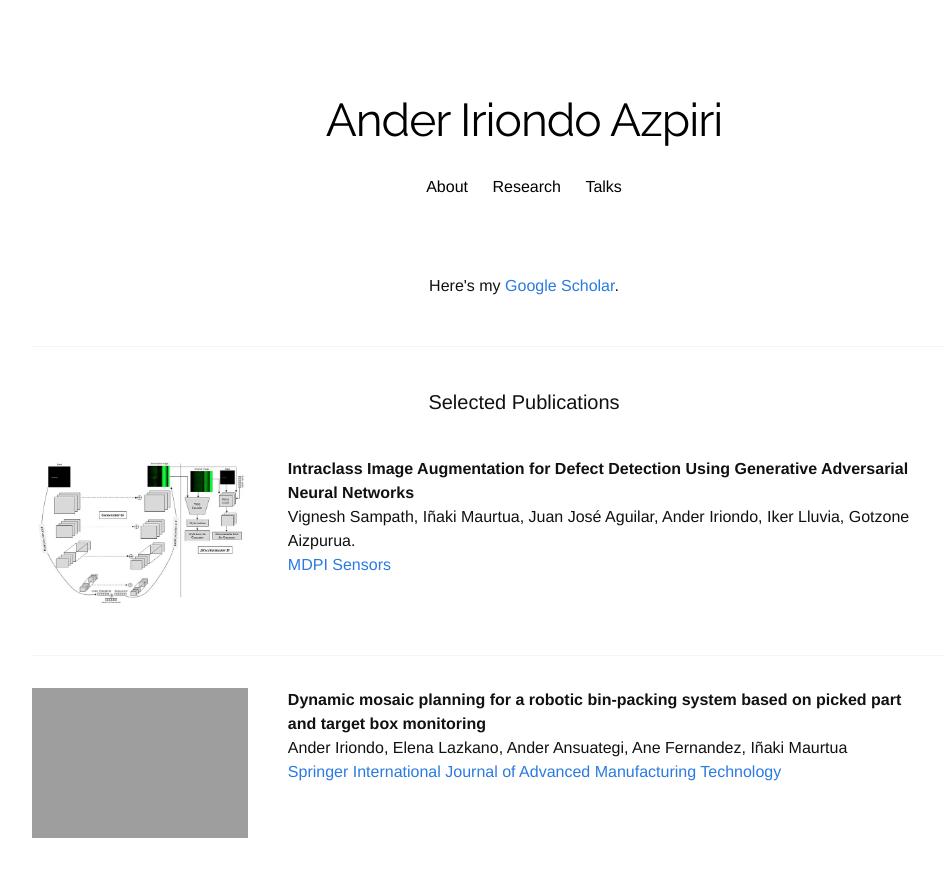
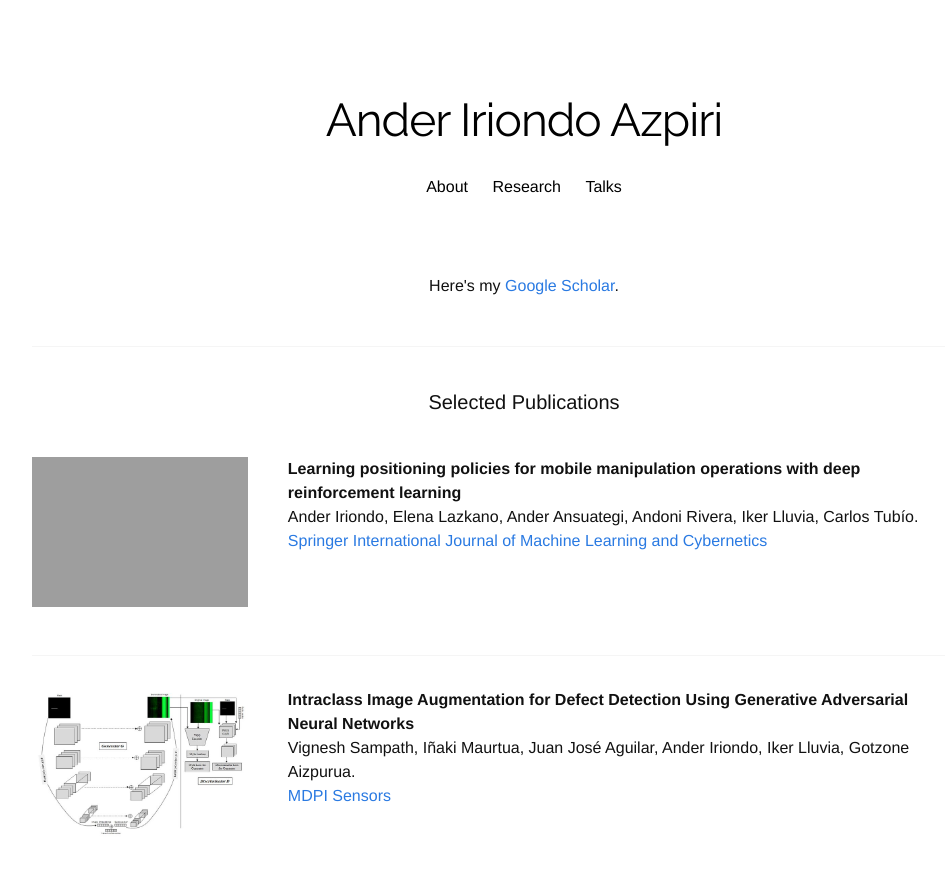
Before and after one commit to anderiri2/anderiri2.github.io, a Jekyll site: the page built from research.html, in a window 1280 px wide and 900 px high. Shown: the top 877 px of the window, without its empty margins (116-1061 px from the left). Built offline with Jekyll 4.4.1, drawn with Linux system fonts in a browser that asks for light colours; nearby versions of some CDN libraries; some web fonts are replaced; a style sheet for code colours, icons or effects is not loaded; grey boxes are pictures that could not be loaded.

Commit message:
Add new research item.

```diff
--- a/research.html
+++ b/research.html
@@ -15,6 +15,23 @@ title: "Research Overview"
 
 <h2 id='publications' class="page-heading"> Selected Publications</h2>
 
+
+<div class="row">
+  <div class="three columns">
+    <img style="margin-top:0em" src="/images/research/springer_jmlc.png" height="150" width="150">
+<!--       <img style="margin-top:0em" src="/images/research/image_reincarnation.png"> -->
+  </div>
+
+  <div class="eight columns">
+
+    <b> Learning positioning policies for mobile manipulation operations with deep reinforcement learning </b>
+    <p> Ander Iriondo, Elena Lazkano, Ander Ansuategi, Andoni Rivera, Iker Lluvia, Carlos Tubío.<br />
+     <a href="https://doi.org/10.1007/s13042-023-01815-8">Springer International Journal of Machine Learning and Cybernetics </a> </p>
+
+  </div>
+</div>
+
+<div class="divider"></div>
 
 <div class="row">
   <div class="three columns">
```
